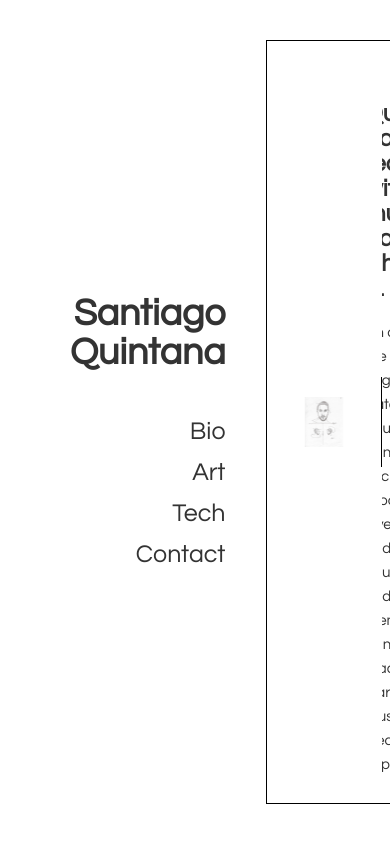
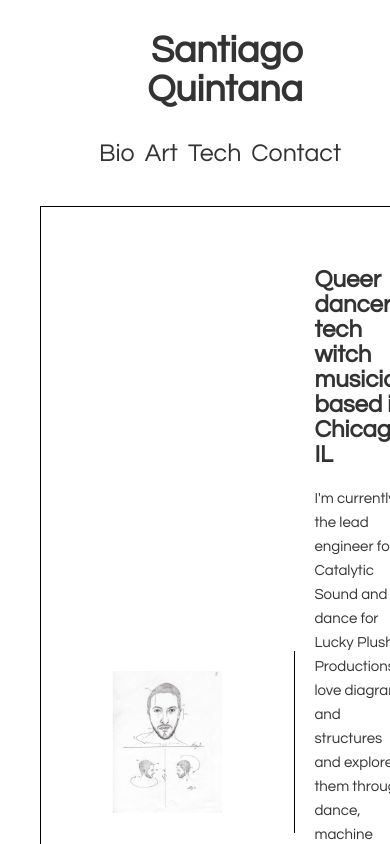
Before and after one commit to san3091/new-portfolio, a Svelte app: page / in a window 390 px wide. Shown: the top 844 px of the page. Built offline with nearby package versions, Linux system fonts and the light colour scheme.

Commit message:
update nav

```diff
--- a/src/App.svelte
+++ b/src/App.svelte
@@ -12,11 +12,7 @@
 
   let nextVisible = true
   let navigating = false
-  const navItems = [{
-      route: '/',
-      title: '<h1>Santiago <br> Quintana</h1>',
-      isHeader: true
-    },
+  const navItems = [
     { route: 'bio',
       title: 'Bio'
     },
@@ -87,4 +83,10 @@
     display: none;
   }
 
+  @media only screen and (max-width: 1000px) {
+    main {
+      flex-direction: column;
+    }
+  }
+
 </style>
--- a/src/components/Nav.svelte
+++ b/src/components/Nav.svelte
@@ -17,13 +17,20 @@
 
 <nav>
   {#if visible}
+    <div class="header" transition:fly="{{x: -200, duration: calcDuration(0)}}">
+      <NavLink to="/" header>
+        <h1>Santiago<br>Quintana</h1>
+      </NavLink>
+    </div>
+    <div class="items">
       {#each navItems as navItem, index}
-      <div transition:fly="{{x: -200, duration: calcDuration(index)}}">
+        <div transition:fly="{{x: -200, duration: calcDuration(index + 1)}}">
           <NavLink to={navItem.route} header="{navItem.isHeader}">
             {@html navItem.title}
           </NavLink>
         </div>
       {/each}
+    </div>
   {/if}
 </nav>
 
@@ -36,9 +43,30 @@
     text-align: right;
   }
 
+  .items {
+    display: flex;
+    flex-direction: column;
+    justify-content: center;
+  }
+
   div {
     margin-bottom: 15px;
     cursor: pointer;
   }
 
+  @media only screen and (max-width: 1000px) {
+    nav {
+      align-items: center;
+    }
+
+    .items {
+      flex-direction: row;
+    }
+
+    div {
+      margin-bottom: 0;
+      margin-right: 10px;
+    }
+  }
+
 </style>
```
Lines whose indentation alone changed are shown as unchanged.
